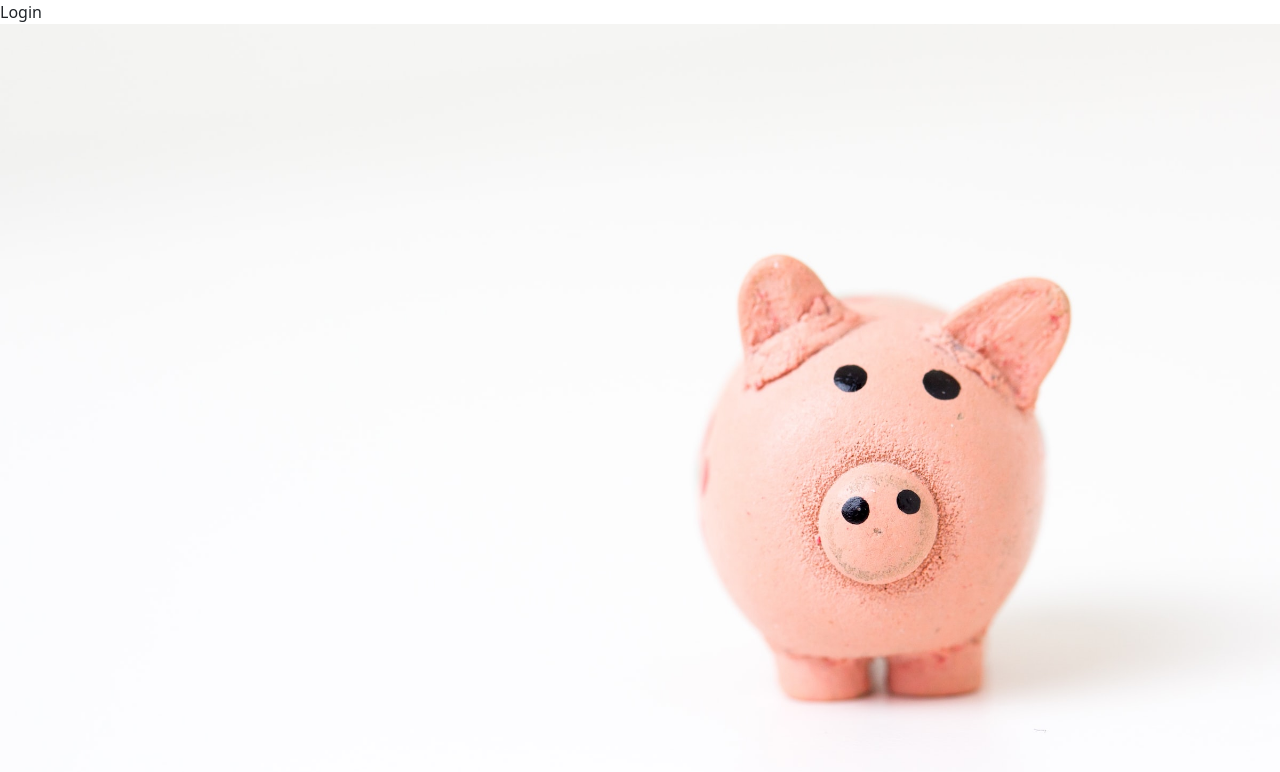
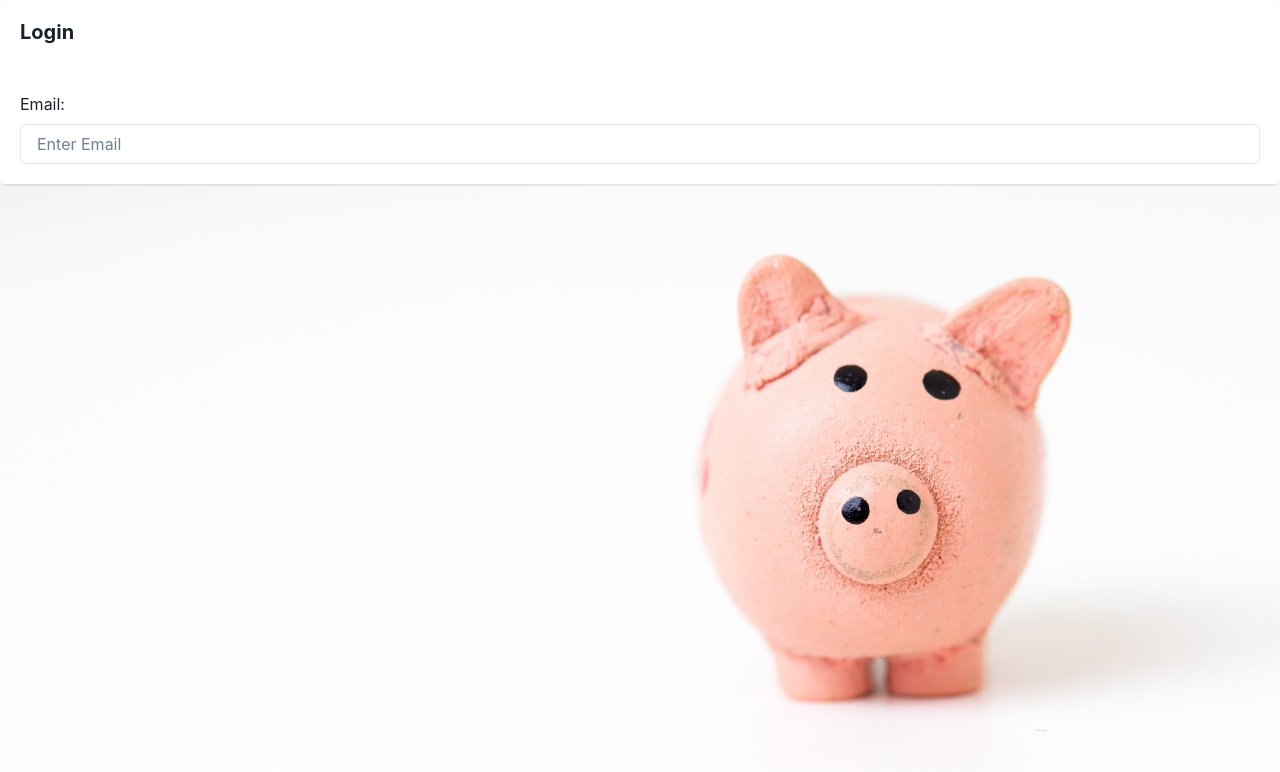
Before and after one commit to lensonfernandes/React-Budget-App, a React (Create React App) app in the folder reactbudgetapp/: page /login in a window 1280 px wide. Shown: the top 772 px of the page. Built offline with nearby package versions, Linux system fonts and the light colour scheme.

Commit message:
Login component Input field added

```diff
--- a/reactbudgetapp/src/components/Login/Login.jsx
+++ b/reactbudgetapp/src/components/Login/Login.jsx
@@ -1,9 +1,43 @@
-import React from 'react'
+import React, { useState } from "react";
+import {
+  Card,
+  Heading,
+  CardBody,
+  CardFooter,
+  Text,
+  CardHeader,
+} from "@chakra-ui/react";
+import { Input } from "@chakra-ui/react";
 
 const Login = () => {
+  const [email, setEmail] = useState("");
+  const [password, setPassword] = useState("");
+
+  const handleChange = (e) => {
+    setEmail(e.target.value);
+  };
+
   return (
-    <div>Login</div>
-  )
-}
+    <div>
+      <Card>
+        <CardHeader>
+          <Heading size="md">Login</Heading>
+        </CardHeader>
 
-export default Login
+        <CardBody>
+          <>
+            <Text mb="8px">Email:</Text>
+            <Input
+              value={email}
+              onChange={handleChange}
+              placeholder="Enter Email"
+              size="md"
+            />
+          </>
+        </CardBody>
+      </Card>
+    </div>
+  );
+};
+
+export default Login;
--- a/reactbudgetapp/src/index.js
+++ b/reactbudgetapp/src/index.js
@@ -7,15 +7,18 @@ import "bootstrap/dist/css/bootstrap.min.css";
 import { BudgetsProvider } from "./Contexts/BudgetsContext";
 import "./App.css";
 import { BrowserRouter } from "react-router-dom";
+import { ChakraProvider } from "@chakra-ui/react";
 
 const root = ReactDOM.createRoot(document.getElementById("root"));
 root.render(
   <React.StrictMode>
     <BudgetsProvider>
-      <BrowserRouter>
-        {" "}
-        <App />
-      </BrowserRouter>
+      <ChakraProvider>
+        <BrowserRouter>
+          {" "}
+          <App />
+        </BrowserRouter>
+      </ChakraProvider>
     </BudgetsProvider>
   </React.StrictMode>
 );
```
